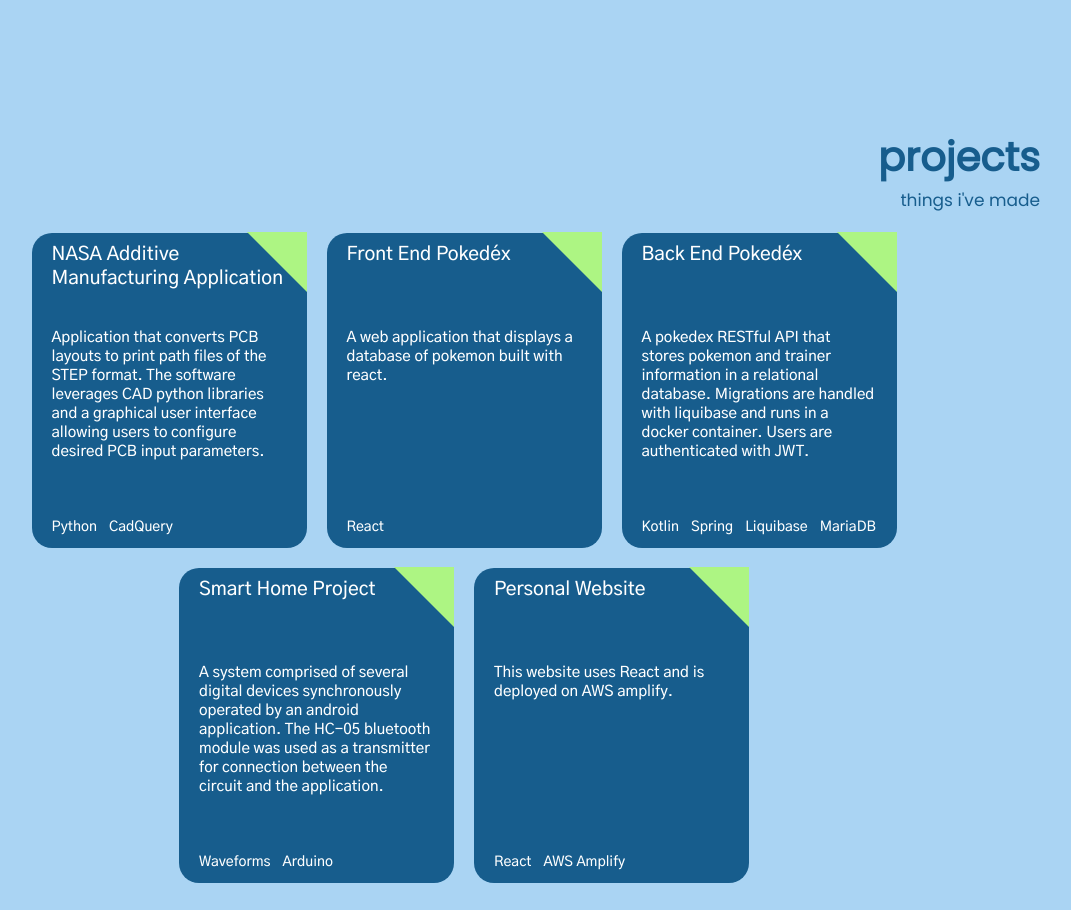
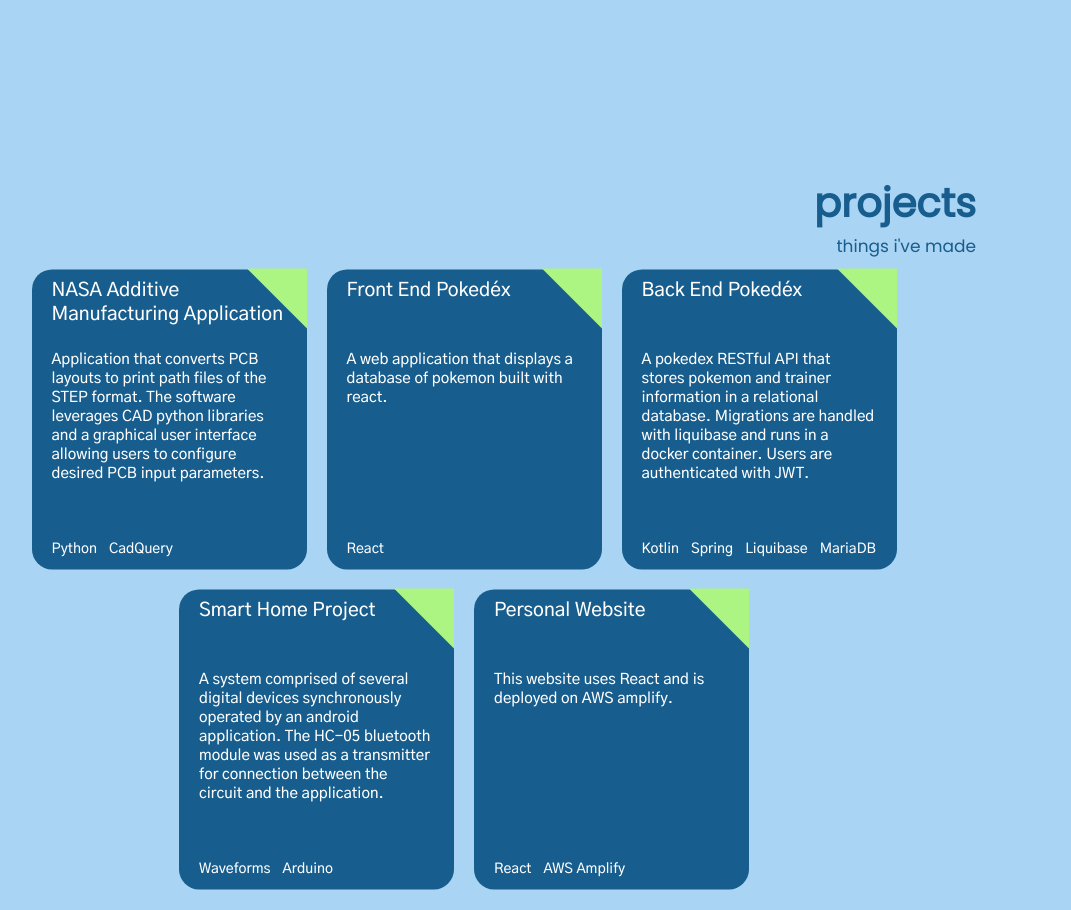
Before and after one commit to kavinchai/v2, a React app: page / in a window 1280 px wide. Shown: the part 1880-2790 px from the top of the page, without its empty margins (176-1247 px from the left). Built offline with nearby package versions, Linux system fonts and the light colour scheme.

Commit message:
Modified flex for project/project card

```diff
--- a/src/css/About.css
+++ b/src/css/About.css
@@ -68,11 +68,9 @@
 
   display: flex;
   flex-direction: column;
-  padding: 0px 20px 20px 20px;
-  /* height: 50%; */
+  padding: 0px 20px 0px 20px;
 
-  /* font-size: 23px; */
-  font-size: 125%;
+  font-size: 115%;
   font-family: var(--normal-font);
   color: var(--secondary-txt-color);
 }
@@ -150,7 +148,7 @@
 }
 
 .icon {
-  font-size:calc(15px + 1.5vw);
+  font-size: calc(15px + 1.5vw);
   color: white;
 }
 
--- a/src/css/Project.css
+++ b/src/css/Project.css
@@ -13,8 +13,8 @@
   position: relative;
   padding: 10px;
   height: 80%;
-  width: 90vw;
-
+  width: 80vw;
+  transform: translateY(4%);
   display: flex;
   justify-content: center;
   align-self: center;
@@ -22,7 +22,7 @@
 }
 
 .projectHeader {
-  margin-bottom: 10px;
+  /* margin-bottom: 10px; */
 }
 
 .projectBody {
--- a/src/css/ProjectCard.css
+++ b/src/css/ProjectCard.css
@@ -1,7 +1,7 @@
 .projCardComponent {
   /* border: 3px solid var(--secondary-bg-color); */
 
-  height: 315px;
+  height: 300px;
   width: 275px;
   margin: 10px;
 
@@ -11,6 +11,8 @@
   text-decoration: none;
   transition: 0.2s;
   background-color: var(--quaternary-bg-color);
+  display: flex;
+  flex-direction: column;
 }
 
 .projCardComponent::before {
@@ -47,8 +49,8 @@
   /* background-color: blue; */
 
   margin: 10px 20px 0px 20px;
-  padding: 0px 0px 5px 0px;
-  height: 60px;
+  /* padding: 0px 0px 5px 0px; */
+  height: 17%;
   display: flex;
   position: relative;
 }
@@ -58,13 +60,13 @@
 
   z-index: 1;
   margin: 0px 20px 0px 20px;
-  height: 210px;
+  height: 70%;
   display: flex;
 }
 
 .projFooter {
   /* background-color: green; */
-
+  /* height: stretch; */
   z-index: 1;
   margin: 0px 20px 10px 20px;
   display: flex;
@@ -75,7 +77,6 @@
   justify-content: center;
   position: absolute;
 }
-
 
 .projBodySect {
   display: flex;
```
